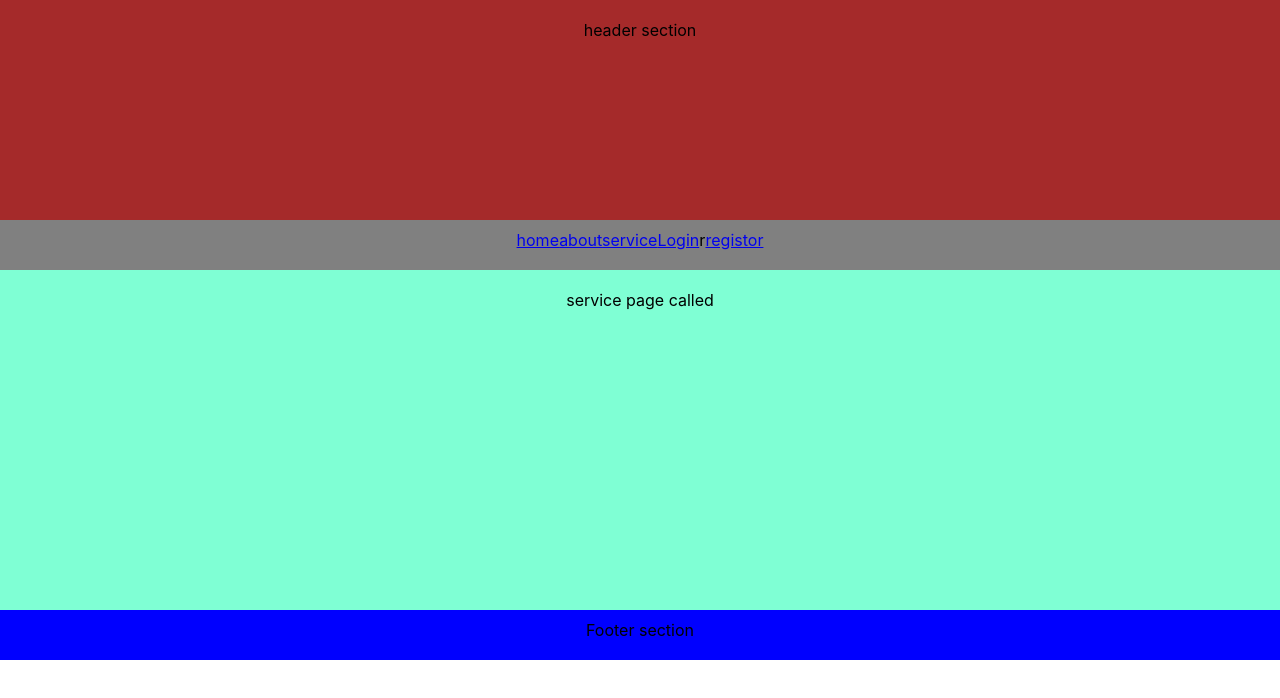
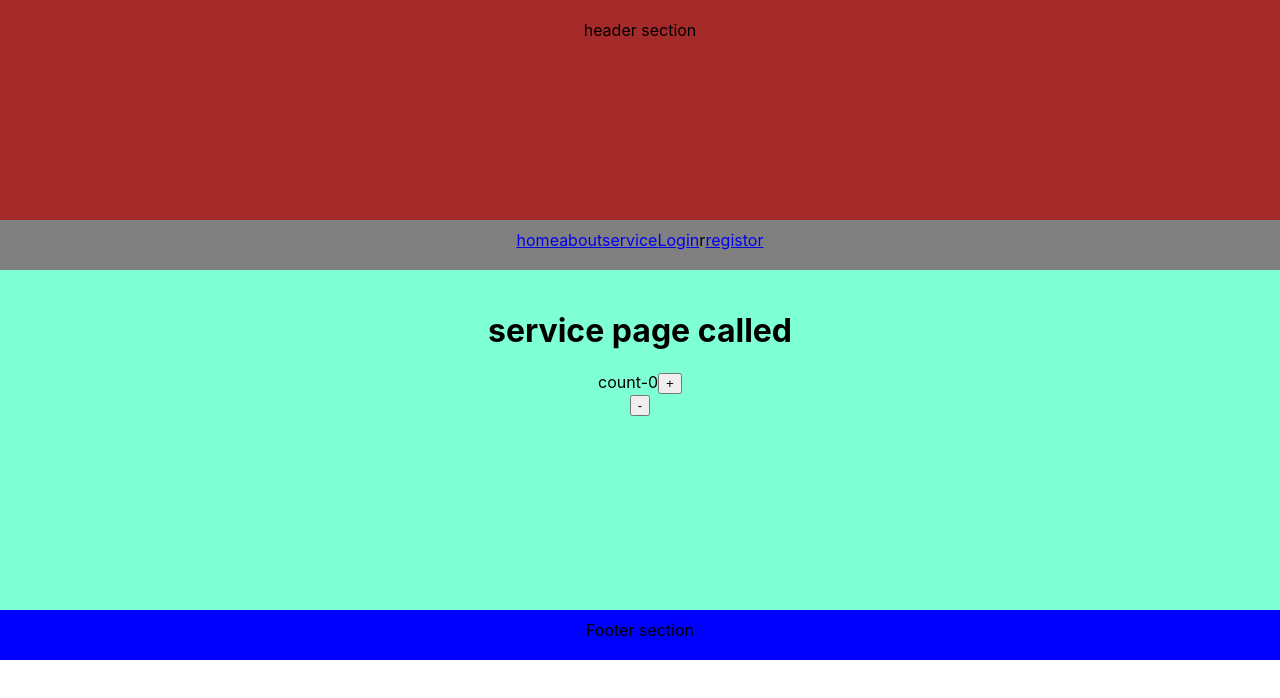
Before and after one commit to Parwatsinghpanwar/projectdemo, a React (Create React App) app: page /service in a window 1280 px wide. Shown: the top 698 px of the page. Built offline with nearby package versions, Linux system fonts and the light colour scheme.

Commit message:
Fix case sensitivity in menu links and refactor Service component for state management

```diff
--- a/src/components/menucomponent/menu.js
+++ b/src/components/menucomponent/menu.js
@@ -5,7 +5,7 @@ function menu(){
         <div id="menu">
             <Link to="/"> home</Link>
             <Link to="/About">about</Link>
-            <Link to="/service">service</Link>
+            <Link to="/Service">service</Link>
             <Link to="/login">Login</Link>
             r<Link to="/registor">registor</Link>
             </div>
--- a/src/components/servicescomponent/service.js
+++ b/src/components/servicescomponent/service.js
@@ -1,11 +1,25 @@
+import { useState } from 'react';
 import './service.css'
 
-function service(){
+function Service(){
+    const[count,setcount]=useState(0)
+    function increment()
+    {
+        setcount(count+1)
+    }
+    function decrement()
+    {
+        setcount(count-1)
+    }
     return(
   <div id= "service">
-    service page called
+   <h1> service page called</h1>
+    <spam>count-{count}</spam>
+    <button onClick={increment}>+</button>
+    <br/>
+    <button onClick={decrement}>-</button>
   </div>
 
     );
 }
-export default service;
+export default Service;
```
